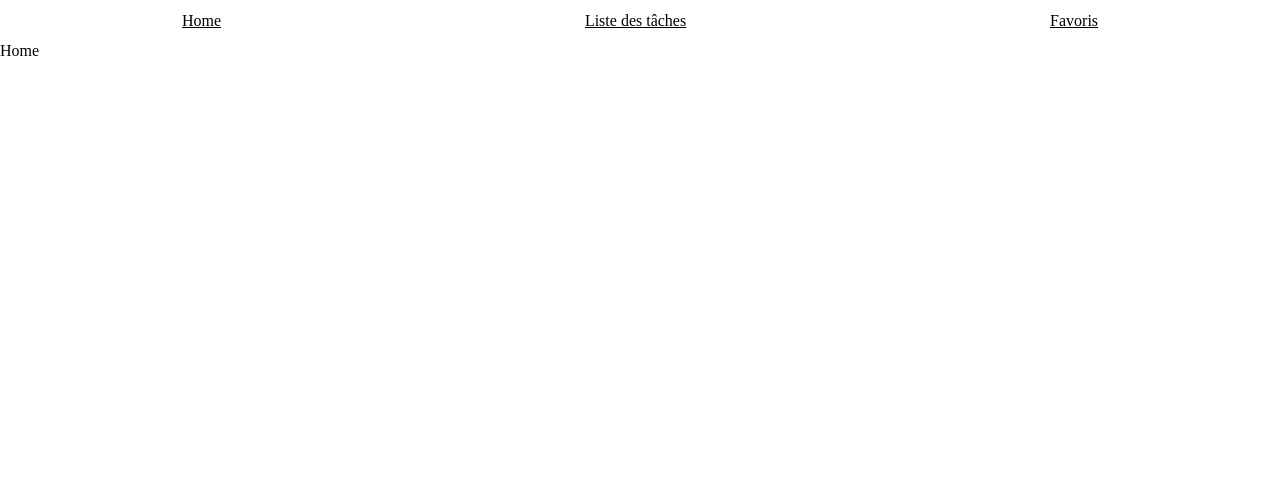
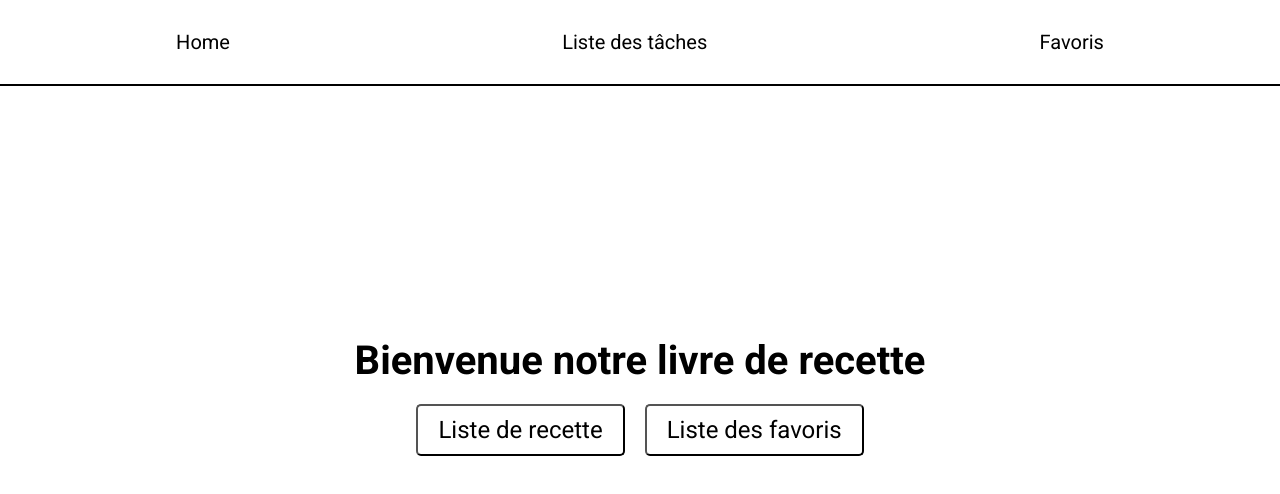
Before and after one commit to zogeek/eval-react, a React (Vite) app: page / in a window 1280 px wide. Shown: the top 494 px of the page. Built offline with nearby package versions, Linux system fonts and the light colour scheme.

Commit message:
feat(home-page) presque finis

```diff
--- a/src/components/List/list.jsx
+++ b/src/components/List/list.jsx
@@ -1,5 +1,6 @@
 import "./list.css"
 import Card from "../Card/card"
+
 
 const List = ({ recipes = [] }) => {
     return (
--- a/src/components/Navbar/Navbar.css
+++ b/src/components/Navbar/Navbar.css
@@ -3,6 +3,8 @@
     display: flex;
     justify-content: center;
     align-items: center;
+    border-bottom: black 2px solid;
+    padding: 10px;
 }
 
 .link{
@@ -12,10 +14,17 @@
     width: 100%;
 }
 
-.navbar .navlink{
-    padding: 12px;
+.navlink{
+    padding: 20px;
     display: flex;
     justify-content: center;
     align-items: center;
     color: var(--text-primary);
+    font-size: 20px;
+    text-decoration: none;
 }
+
+.navlink:hover{
+    color: var(--primary);
+    font-weight: bold;
+}
--- a/src/index.css
+++ b/src/index.css
@@ -1,9 +1,13 @@
+@import url('https://fonts.googleapis.com/css2?family=Roboto:wght@300;400;500;700&display=swap');
+
 * {
   margin: 0;
   padding: 0;
   box-sizing: border-box;
+  font-family: 'Roboto', sans-serif;
 }
 
-body{
-  margin:0;
+body {
+  margin: 0;
+  font-family: 'Roboto', sans-serif;
 }
--- a/src/pages/home/home.css
+++ b/src/pages/home/home.css
@@ -0,0 +1,24 @@
+.home{
+    display: flex;
+    justify-content: center;
+    align-items: center;
+    flex-direction: column;
+    height: 80vh;
+    font-size: 20px;
+}
+
+.home-buttons{
+    display: flex;
+    justify-content: center;
+    align-items: center;
+    gap: 20px;
+    margin: 20px;
+}
+
+.home-buttons button{
+    padding: 10px 20px;
+    background-color: var(--primary);
+    text-decoration: none;
+    border-radius: 5px;
+    font-size: 24px;
+}
--- a/src/pages/home/home.jsx
+++ b/src/pages/home/home.jsx
@@ -3,7 +3,17 @@ import "./home.css"
 export default function home() {
     return (
         <>
-            Home
+            <div className="home">
+                <h1>Bienvenue notre livre de recette</h1>
+                <div className="home-buttons">
+                    <button onClick={() => navigate("/list")}>
+                        Liste de recette
+                    </button>
+                    <button onClick={() => navigate("/favoris")}>
+                        Liste des favoris
+                    </button>
+                </div>
+            </div>
         </>
     )
 }
```
Also changed, not shown: src/App.css (line endings or trailing spaces).
